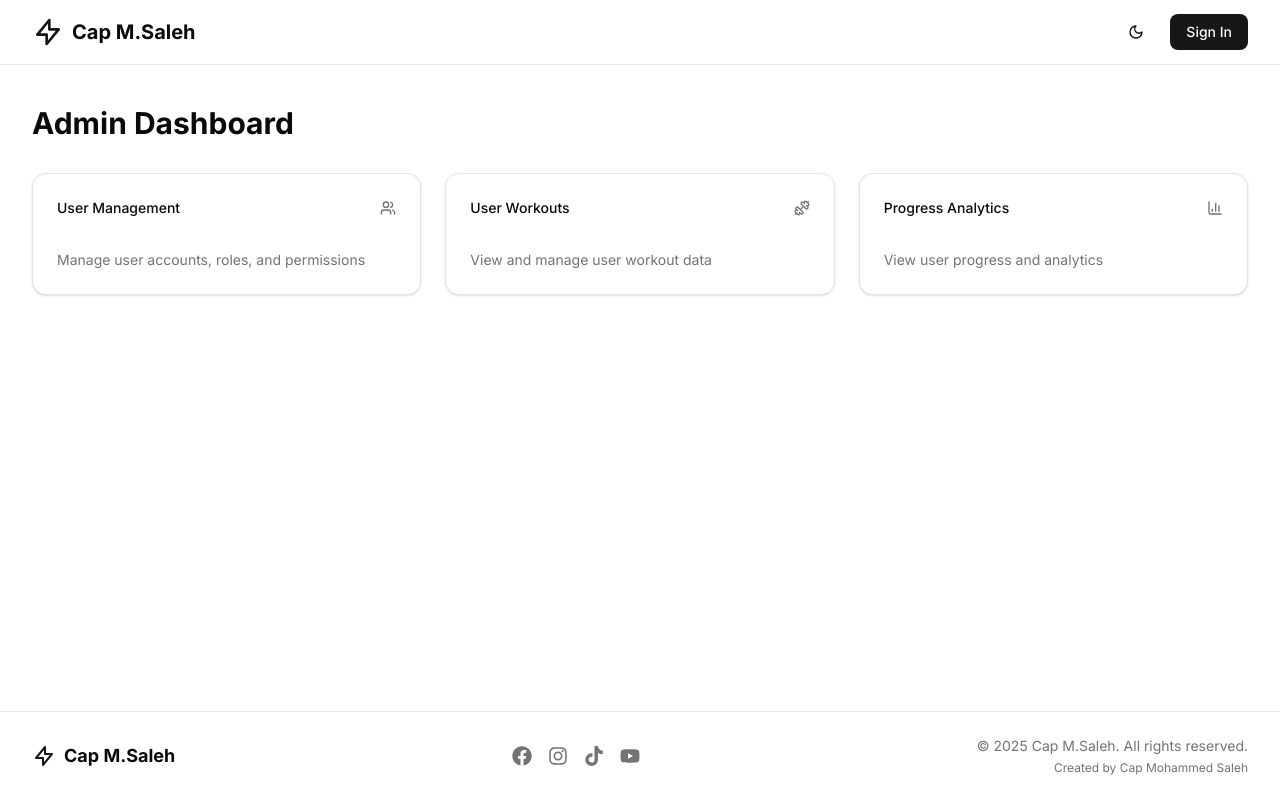
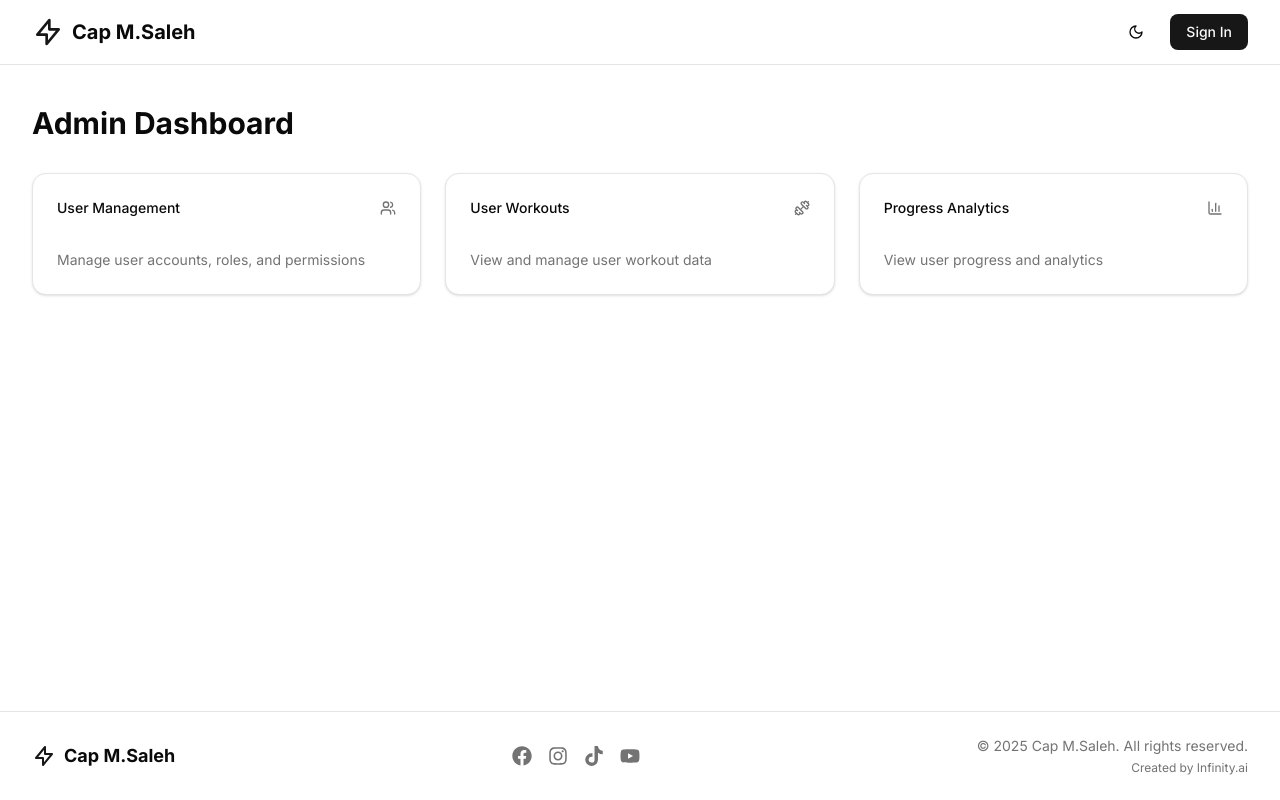
Before and after one commit to Abdelrahiim/GymTrack, a Next.js app: page /admin in a window 1280 px wide. Built offline with nearby package versions, Linux system fonts and the light colour scheme; no server answers.

Commit message:
Update footer branding to reflect new creator attribution
- Changed the footer text from "Created by Cap Mohammed Saleh" to "Created by Infinity.ai" for updated branding consistency.

```diff
--- a/components/footer.tsx
+++ b/components/footer.tsx
@@ -60,7 +60,7 @@
 						<p>
 							© {new Date().getFullYear()} Cap M.Saleh. All rights reserved.
 						</p>
-						<p className="text-xs mt-1">Created by Cap Mohammed Saleh</p>
+						<p className="text-xs mt-1">Created by Infinity.ai</p>
 					</div>
 				</div>
 			</div>
```
